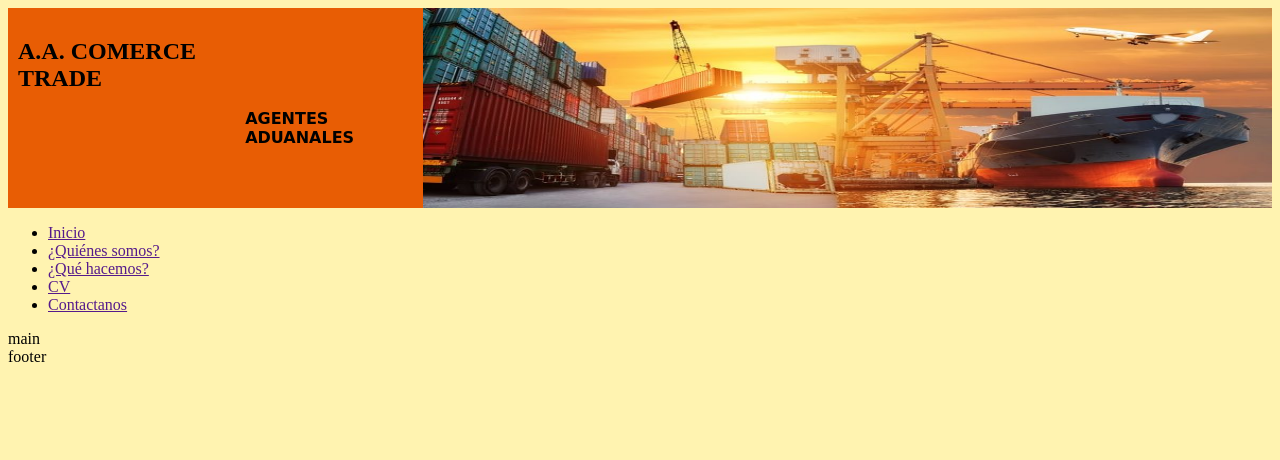
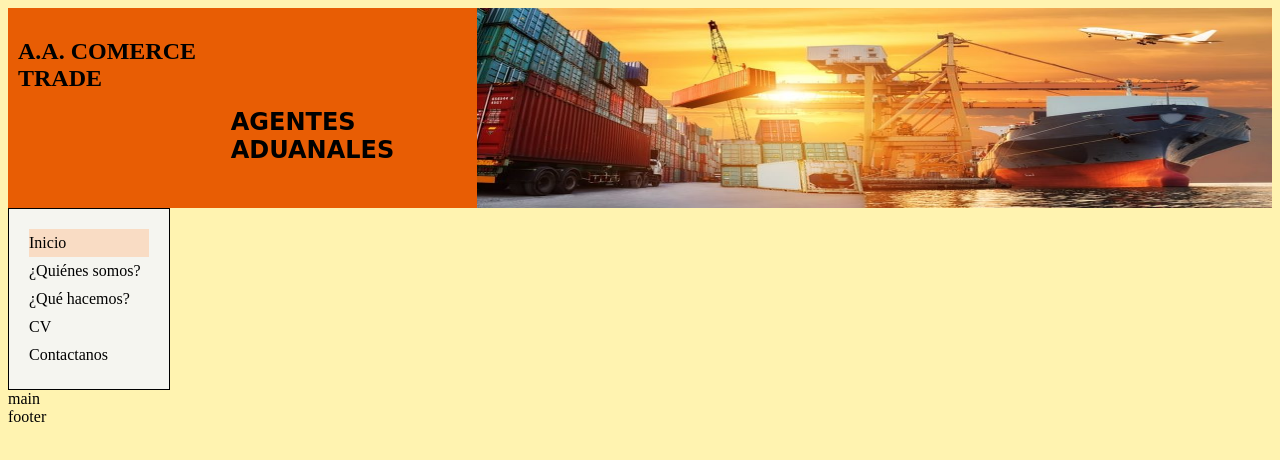
Before and after one commit to AndyMishell/cv, a plain HTML site: page index.html in a window 1280 px wide. Drawn offline with Linux system fonts and the light colour scheme; a web font is replaced by a local one.

Commit message:
feat: se agrego formato a nav

```diff
--- a/css/style.css
+++ b/css/style.css
@@ -16,7 +16,31 @@ header .uno{
    display: flex;
    padding: 10px;
 }
-h4{
+h2{
     padding-top: 70px;
     font-family: 'Alkatra', cursive;
 }
+nav{
+    width: 160px;
+    border: 1PX solid black;
+}
+.nav-left-section{
+    display: flex;
+    flex-direction: column;
+    list-style: none;
+    margin: 0;
+    padding: 20px;
+    line-height: 28px;
+    background: #f5f5f0;
+    cursor: pointer;
+}
+a{
+    text-decoration: none;
+    color: black;
+}
+.nav-left-section li:first-child{
+    background: #f9dcc4;
+}
+li:hover{
+    background: #f9dcc4;
+}
--- a/index.html
+++ b/index.html
@@ -14,7 +14,7 @@
         <header>
             <section class="uno">
                 <h1>A.A. COMERCE TRADE </h1>
-                <H4>AGENTES ADUANALES</H4>
+                <H2>AGENTES ADUANALES</H2>
             </section>
             <section class="dos"></section>
                 <img src="./assets/comercio1.jpg" alt="">
```
